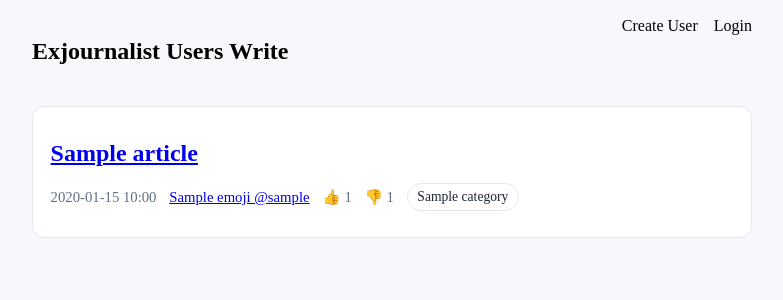
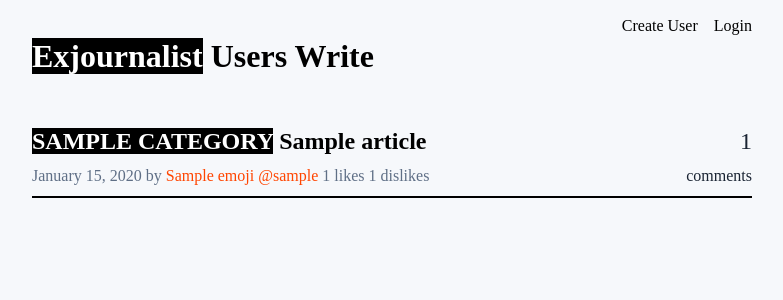
Before and after one commit to lucianmarin/exjournalist, a Python web app: template templates/index.html in a window 1280 px wide. Shown: the top 300 px of the page, without its empty margins (248-1031 px from the left). Run offline with Jinja, Linux system fonts and the light colour scheme; the template is opened without the code that fills it: most values are stand-ins (such as "Sample title", 1, 10 or a date in 2020).

Commit message:
initial design

```diff
--- a/main.py
+++ b/main.py
@@ -12,7 +12,7 @@ import markdown
 from cryptography.fernet import Fernet, InvalidToken
 from django.conf import settings
 from django.contrib.auth.hashers import check_password, make_password
-from django.db.models import Sum
+from django.db.models import Count, Sum
 from jinja2 import Environment, FileSystemLoader, select_autoescape
 from markupsafe import Markup
 from markdown.extensions import Extension
@@ -234,6 +234,7 @@ class IndexResource:
         articles = list(
             Article.objects.select_related("author")
             .select_related("category")
+            .annotate(comment_count=Count("comments"))
             .order_by("-created_at")
         )
 
@@ -263,6 +264,7 @@ class UserDetailResource:
             Article.objects.filter(author_id=user.id)
             .select_related("author")
             .select_related("category")
+            .annotate(comment_count=Count("comments"))
             .order_by("-created_at")
         )
         render_html(
@@ -287,6 +289,7 @@ class CategoryDetailResource:
             Article.objects.filter(category_id=category.id)
             .select_related("author")
             .select_related("category")
+            .annotate(comment_count=Count("comments"))
             .order_by("-created_at")
         )
         render_html(
@@ -414,6 +417,7 @@ class ArticleDetailResource:
         article = (
             Article.objects.select_related("author")
             .select_related("category")
+            .annotate(comment_count=Count("comments"))
             .filter(id=article_id)
             .first()
         )
--- a/static/styles.css
+++ b/static/styles.css
@@ -1,27 +1,42 @@
 :root {
+  --regular: 16px;
   --bg: #f6f8fb;
   --card: #ffffff;
   --line: #e4e8ef;
   --text: #1a2433;
   --muted: #5f6f86;
-  --primary: #0f6bd7;
+  --primary: orangered;
   --like: #1c8d3d;
   --dislike: #b33a3a;
+  --black: #000;
+  --white: #fff;
 }
 
 * {
   box-sizing: border-box;
+  margin: 0;
+  padding: 0;
 }
 
 body {
   margin: 0;
   background: var(--bg);
   color: var(--text);
+  font-size: var(--regular);
   font-family: serif;
   line-height: 20px;
 }
 
-input, textarea { font-family: serif; line-height: 20px; }
+a {
+  color: var(--primary);
+  text-decoration: none;
+}
+
+input, textarea, button, select {
+  font-family: serif;
+  font-size: var(--regular);
+  line-height: 20px;
+}
 
 .container {
   width: min(720px, 92vw);
@@ -34,14 +49,18 @@ input, textarea { font-family: serif; line-height: 20px; }
 }
 
 .site-header h1 {
-  margin: 0;
-  font-size: 24px;
-  line-height: 30px;
+  font-size: 32px;
+  line-height: 40px;
 }
 
 .site-header a {
-  color: #000;
+  color: var(--black);
   text-decoration: none;
+}
+
+.site-header a.active {
+  background-color: var(--black);
+  color: var(--white);
 }
 
 .site-header nav {
@@ -54,7 +73,7 @@ input, textarea { font-family: serif; line-height: 20px; }
 
 .auth-user {
   font-size: 0.9rem;
-  color: #000;
+  color: var(--black);
 }
 
 .inline-form {
@@ -67,40 +86,44 @@ input, textarea { font-family: serif; line-height: 20px; }
 }
 
 .card {
-  background: var(--card);
-  border: 1px solid var(--line);
-  border-radius: 12px;
-  padding: 1rem 1.1rem;
-  margin-bottom: 1rem;
+  border-bottom: 2px solid var(--black);
+  padding: 10px 0;
+  margin-bottom: 10px;
+}
+
+.card h2 a {
+  color: var(--black);
+  text-decoration: none;
+}
+
+.card h2 {
+  font-size: 24px;
+  line-height: 30px;
+}
+
+.card h2 a.category {
+  background: var(--black);
+  color: var(--white);
+  text-transform: uppercase;
+}
+
+.card .big, .card .small {
+  float: right;
+}
+
+.card .big {
+  font-size: 24px;
+  line-height: 30px;
+  margin-left: 5px;
+  text-align: right;
+}
+
+.card .small, .meta {
+  margin-top: 10px;
 }
 
 .meta {
-  display: flex;
-  gap: 0.8rem;
-  align-items: center;
   color: var(--muted);
-  font-size: 0.92rem;
-  margin-bottom: 0.6rem;
-  flex-wrap: wrap;
-}
-
-.tag,
-.chip {
-  display: inline-flex;
-  align-items: center;
-  border: 1px solid var(--line);
-  border-radius: 999px;
-  padding: 0.2rem 0.6rem;
-  margin-right: 0.35rem;
-  text-decoration: none;
-  color: var(--text);
-  background: #fff;
-  font-size: 0.85rem;
-}
-
-.chip.active {
-  border-color: var(--primary);
-  color: var(--primary);
 }
 
 .categories {
@@ -110,13 +133,6 @@ input, textarea { font-family: serif; line-height: 20px; }
 .form-grid {
   display: grid;
   gap: 0.8rem;
-}
-
-input,
-textarea,
-button,
-select {
-  font: inherit;
 }
 
 input,
--- /dev/null
+++ b/templates/article_card.html
@@ -0,0 +1,22 @@
+<article class="card">
+    <div class="big">{{ article.comment_count }}</div>
+    <h2>
+        <a class="category" href="/categories/{{ article.category.name }}">{{ article.category.name }}</a>
+        <a href="/articles/{{ article.id }}">{{ article.title }}</a>
+    </h2>
+    <div class="small">
+        {% if current_user and current_user.id == article.author_id %}
+            <a href="/articles/{{ article.id }}/edit">edit</a>
+        {% endif %}
+        <span>comments</span>
+    </div>
+    <div class="meta">
+        <span>{{ article.created_at.strftime('%B %d, %Y') }}</span>
+        by
+        <a href="/users/{{ article.author.username }}">
+        {{ article.author.emoji }} @{{ article.author.username }}
+        </a>
+        <span>{{ article.likes_count }} likes</span>
+        <span>{{ article.dislikes_count }} dislikes</span>
+    </div>
+</article>
--- a/templates/base.html
+++ b/templates/base.html
@@ -21,7 +21,7 @@
         {% endif %}
       </nav>
       <h1>
-        <a href="/">Exjournalist</a>
+        <a href="/" class="active">Exjournalist</a>
         <a href="/users">Users</a>
         <a href="/articles/new">Write</a>
       </h1>
--- a/templates/index.html
+++ b/templates/index.html
@@ -3,21 +3,10 @@
 
 {% block content %}
 <section>
-  {% if articles %}
     {% for article in articles %}
-      <article class="card">
-        <h2><a href="/articles/{{ article.id }}">{{ article.title }}</a></h2>
-        <div class="meta">
-          <span>{{ article.created_at.strftime('%Y-%m-%d %H:%M') }}</span>
-          <a href="/users/{{ article.author.username }}">{{ article.author.emoji }} @{{ article.author.username }}</a>
-          <span>👍 {{ article.likes_count }}</span>
-          <span>👎 {{ article.dislikes_count }}</span>
-          <a href="/categories/{{ article.category.name }}" class="tag">{{ article.category.name }}</a>
-        </div>
-      </article>
+        {% include "article_card.html" %}
+    {% else %}
+        <p>No articles yet.</p>
     {% endfor %}
-  {% else %}
-    <p>No articles yet.</p>
-  {% endif %}
 </section>
 {% endblock %}
```
Also changed, not shown: templates/article_detail.html (+3 -19 lines), templates/category_detail.html (+5 -15 lines), templates/user_detail.html (+3 -13 lines).
